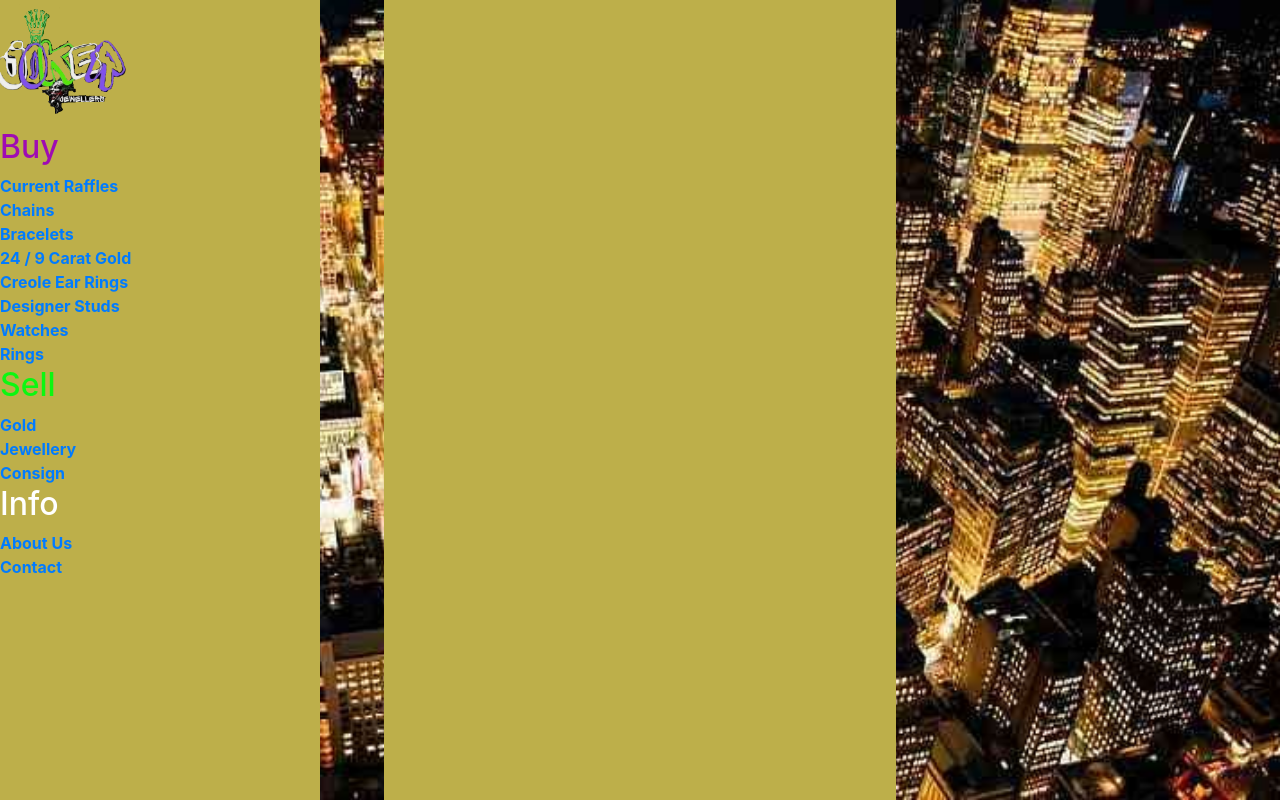
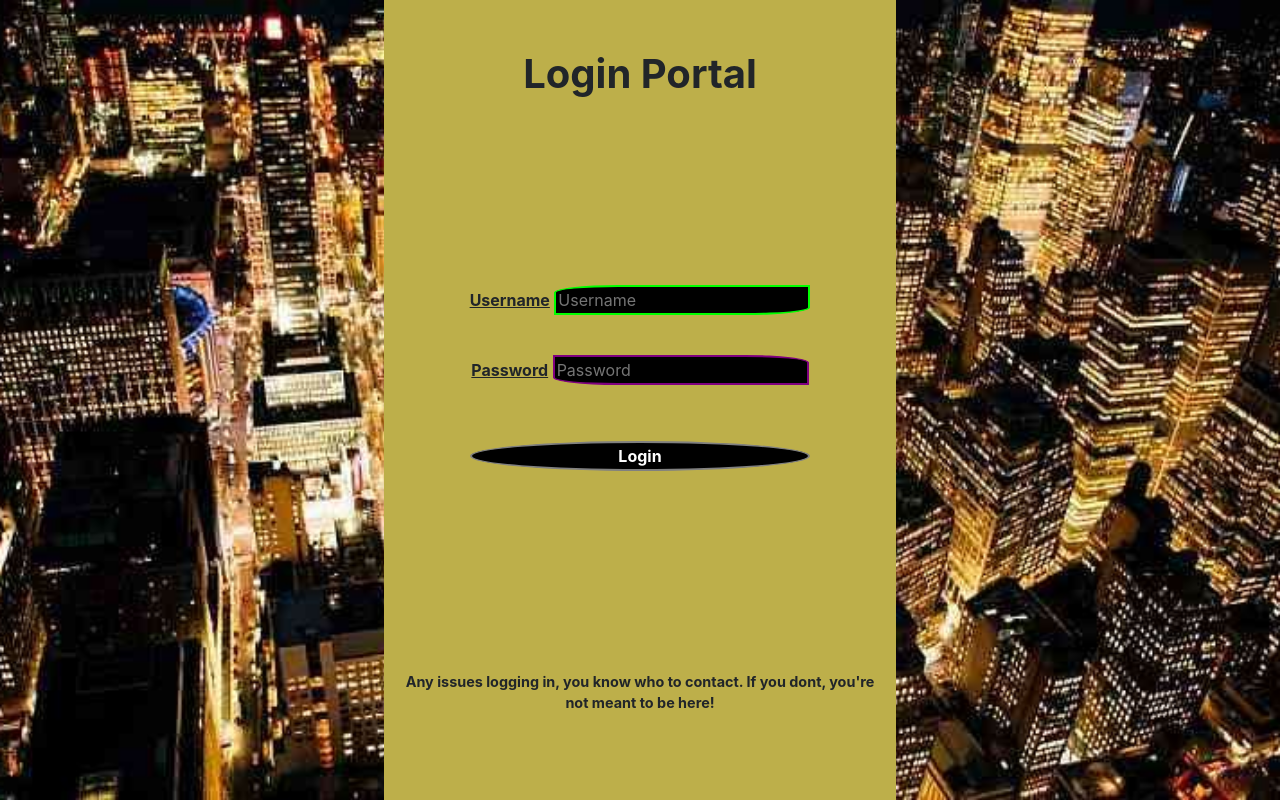
Before and after one commit to JamesE92/jj, a Flask app: page /portal in a window 1280 px wide. Run offline with Flask 3, Linux system fonts and the light colour scheme; some libraries are stand-ins or nearby versions.

Commit message:
Login page made

```diff
--- a/app.py
+++ b/app.py
@@ -1,9 +1,14 @@
 import os
 import secrets
 
-from flask import Flask, flash, render_template, redirect, request, session
+from flask import Flask, flash, render_template, redirect, request, session, url_for
+from werkzeug.security import generate_password_hash, check_password_hash
+from config import Config
 
 app = Flask(__name__)
+app.config.from_object(Config)
+
+hashed_password = generate_password_hash(Config.PASSWORD)
 
 app.secret_key = secrets.token_hex(16)
 
@@ -64,5 +69,21 @@ def contact():
     return render_template("contact.html")
 
 @app.route('/portal', methods=["GET", "POST"])
-def backstage():
+def portal():
+    if request.method == 'POST':
+        username = request.form['username']
+        password = request.form['password']
+
+        stored_hashed_password = hashed_password
+
+        if username == Config.USERNAME and check_password_hash(stored_hashed_password, password):
+            flash('Login Successful', 'success')
+            return redirect(url_for('dashboard'))
+        else:
+            flash('Invalid username or password', 'error')
+
     return render_template("portal.html")
+
+@app.route('/dashboard')
+def dashboard():
+    return render_template("dashboard.html")
--- a/static/styles.css
+++ b/static/styles.css
@@ -84,6 +84,44 @@ body {
    padding: 4%;
  }
 
- #loginform {
-    display: none;
+ #login {
+   display: flex;
+   flex-direction: column;
+   text-align: center;
+   padding: 5vw;
+   margin: 2vh;
  }
+
+ #user label {
+   font-weight: bold;
+   text-decoration: underline;
+ }
+
+ #user input {
+   border: 2px solid lime;
+   background-color: black;
+   color: white;
+   border-radius: 25% 0 25% 0;
+   margin-bottom: 5vh;
+ }
+
+ #pass label {
+   font-weight: bold;
+   text-decoration: underline;
+ }
+
+ #pass input {
+   border: 2px solid purple;
+   background-color: black;
+   color: white;
+   border-radius: 0 25% 0 25%;
+   margin-bottom: 7vh;
+ }
+
+ #login button {
+   background-color: black;
+   font-weight: bold;
+   color: white;
+   border: 2px solid grey;
+   border-radius: 50%;
+ }
--- /dev/null
+++ b/templates/backstage.html
@@ -0,0 +1,20 @@
+<!-- base.html -->
+<!DOCTYPE html>
+<html lang="en">
+<head>
+    <meta charset="UTF-8">
+    <meta name="viewport" content="initial-scale=1, width=device-width">
+    <link rel="stylesheet" type="text/css" href="/static/styles.css">
+    <link rel="stylesheet" href="https://cdn.jsdelivr.net/npm/bootstrap@4.3.1/dist/css/bootstrap.min.css" integrity="sha384-ggOyR0iXCbMQv3Xipma34MD+dH/1fQ784/j6cY/iJTQUOhcWr7x9JvoRxT2MZw1T" crossorigin="anonymous">
+    <link rel="icon" href="../static/logo.png" type="image/png">
+    <script src="https://stackpath.bootstrapcdn.com/bootstrap/4.3.1/js/bootstrap.min.js"></script>
+
+    <title>Joker Jewellers</title>
+    <meta name="description" content="Buy and sell gold, jewellery or consign watches.">
+</head>
+<body>
+    <div class="main-content">
+        {% block main %}{% endblock %}
+    </div>
+</body>
+</html>
--- a/templates/portal.html
+++ b/templates/portal.html
@@ -1,9 +1,24 @@
-{% extends "layout.html" %}
+{% extends "backstage.html" %}
 
 {% block title %}
-    Joker Portal
+    Login Portal
 {% endblock %}
 
 {% block main %}
+    <h1>Login Portal</h1>
+    <form id="login" action="/portal" method="post">
+        <div id="user">
+            <label for="username">Username</label>
+            <input type="text" placeholder="Username" name="username" required>
+        </div>
+        <div id="pass">
+            <label for="password">Password</label>
+            <input type="password" placeholder="Password" name="password" required>
+        </div>
+        <button type="submit">Login</button>
+    </form>
 
+    <p>Any issues logging in, you know who to contact.
+       If you dont, you're not meant to be here!
+    </p>
 {% endblock %}
```
